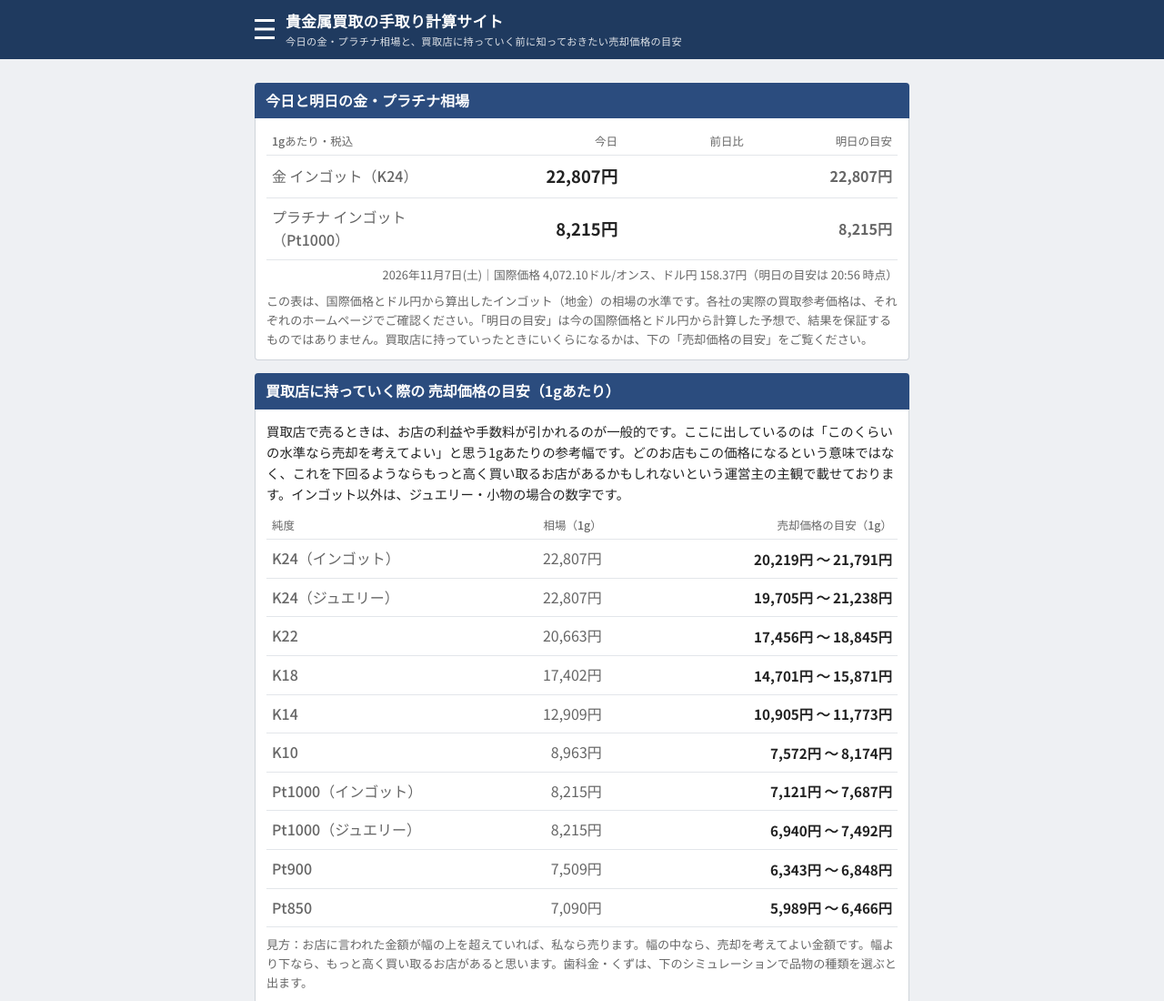
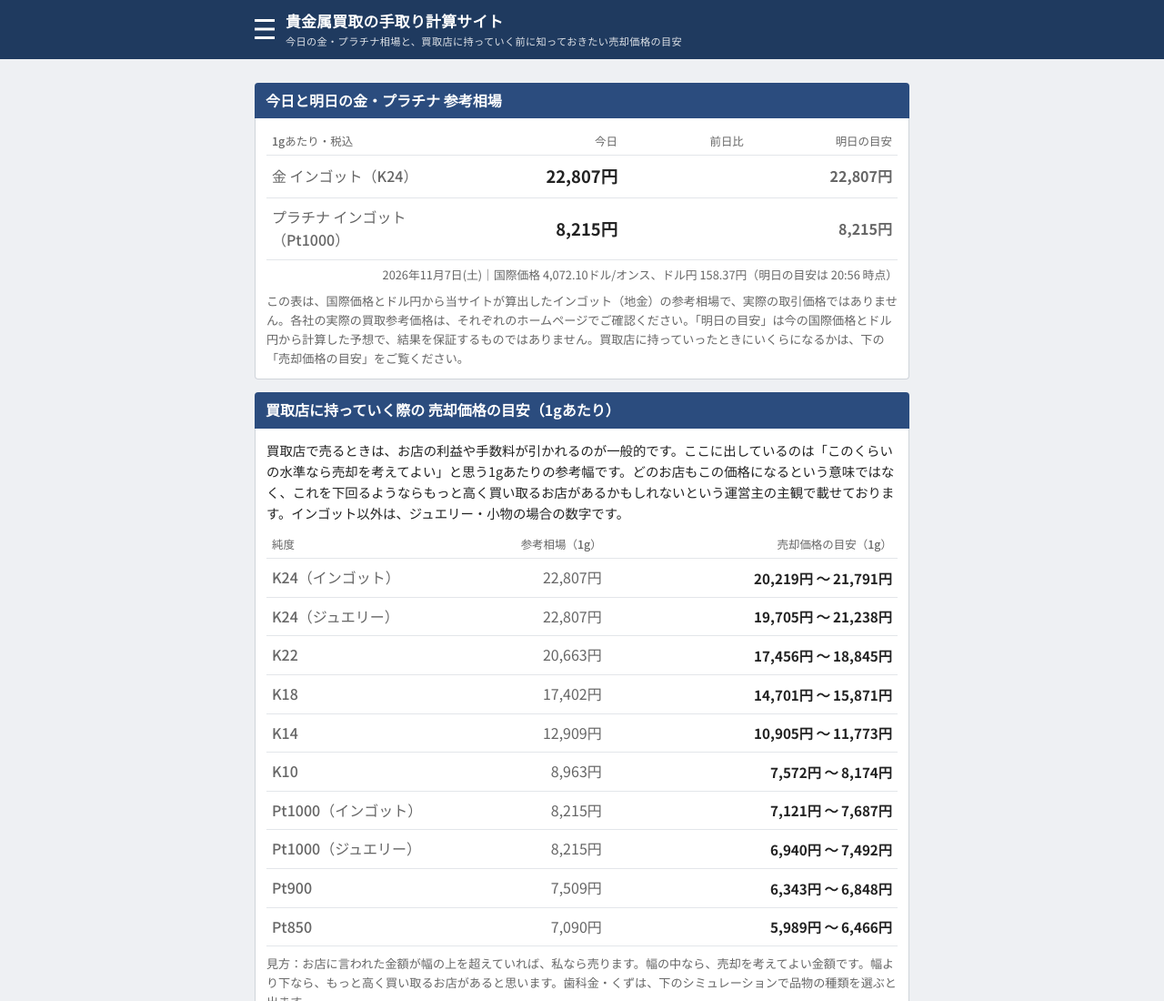
Before and after one commit to j8w6nyvmcj-droid/kin-tedori, a plain HTML site: page index.html in a window 1280 px wide. Shown: the top 1100 px of the page at 91% size. Drawn offline with Linux system fonts and the light colour scheme.

Commit message:
相場の表記を参考相場に
Co-Authored-By: Claude Fable 5.1 <noreply@anthropic.com>
Claude-Session: https://claude.ai/code/session_01QBvATnpeADfj2qmJ9Lqjju

```diff
--- a/index.html
+++ b/index.html
@@ -14,7 +14,7 @@
 
 <div class="wrap">
 
-<div class="band">今日と明日の金・プラチナ相場</div>
+<div class="band">今日と明日の金・プラチナ 参考相場</div>
 <div class="box">
   <table class="price">
     <tr class="hd2"><td>1gあたり・税込</td><td style="text-align:right">今日</td><td style="text-align:right">前日比</td><td style="text-align:right">明日の目安</td></tr>
@@ -22,7 +22,7 @@
     <tr><th>プラチナ インゴット（Pt1000）</th><td class="v num" id="basePt">—</td><td class="c num" id="chgPt"></td><td class="e num" id="estPt"></td></tr>
   </table>
   <div class="stamp" id="asof"></div>
-  <div class="note">この表は、国際価格とドル円から算出したインゴット（地金）の相場の水準です。各社の実際の買取参考価格は、それぞれのホームページでご確認ください。「明日の目安」は今の国際価格とドル円から計算した予想で、結果を保証するものではありません。買取店に持っていったときにいくらになるかは、下の「売却価格の目安」をご覧ください。</div>
+  <div class="note">この表は、国際価格とドル円から当サイトが算出したインゴット（地金）の参考相場で、実際の取引価格ではありません。各社の実際の買取参考価格は、それぞれのホームページでご確認ください。「明日の目安」は今の国際価格とドル円から計算した予想で、結果を保証するものではありません。買取店に持っていったときにいくらになるかは、下の「売却価格の目安」をご覧ください。</div>
   <div class="notice" id="flag">相場が大きく動いています。お店は先回りしてリスクを織り込んだ価格にすることがあり、提示が目安より低めでも、この日はその分と考えられます。</div>
 </div>
 
@@ -30,7 +30,7 @@
 <div class="box">
   <p class="lead">買取店で売るときは、お店の利益や手数料が引かれるのが一般的です。ここに出しているのは「このくらいの水準なら売却を考えてよい」と思う1gあたりの参考幅です。どのお店もこの価格になるという意味ではなく、これを下回るようならもっと高く買い取るお店があるかもしれないという運営主の主観で載せております。インゴット以外は、ジュエリー・小物の場合の数字です。</p>
   <table class="price" id="ptable">
-    <tr class="hd2"><td>純度</td><td style="text-align:right">相場（1g）</td><td style="text-align:right;width:46%">売却価格の目安（1g）</td></tr>
+    <tr class="hd2"><td>純度</td><td style="text-align:right">参考相場（1g）</td><td style="text-align:right;width:46%">売却価格の目安（1g）</td></tr>
   </table>
   <div class="note">見方：お店に言われた金額が幅の上を超えていれば、私なら売ります。幅の中なら、売却を考えてよい金額です。幅より下なら、もっと高く買い取るお店があると思います。歯科金・くずは、下のシミュレーションで品物の種類を選ぶと出ます。</div>
 </div>
```
